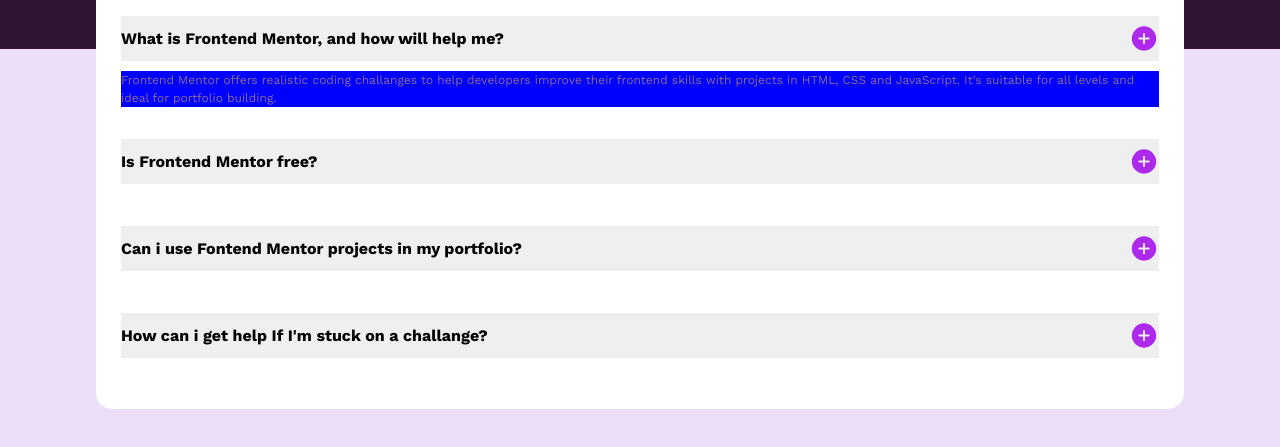
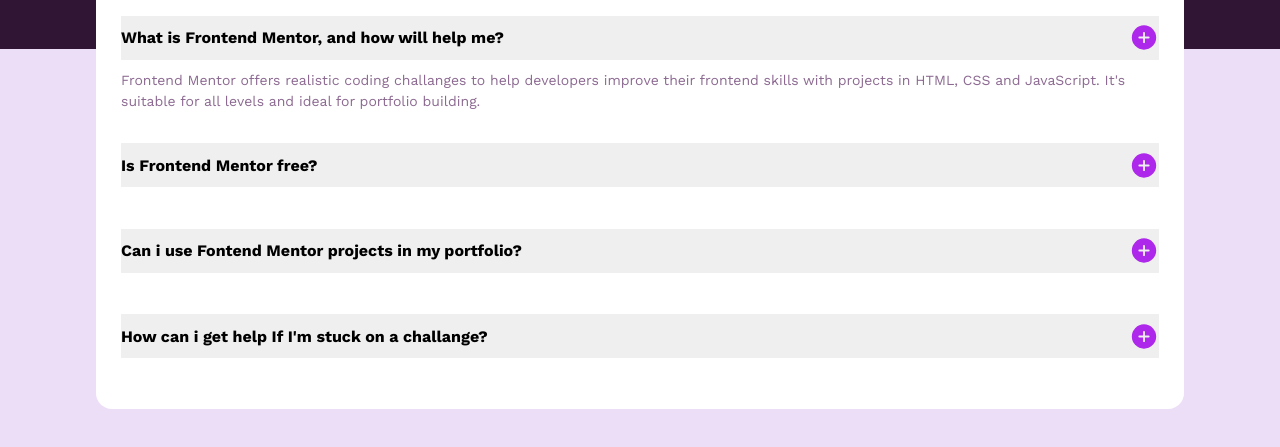
Before and after one commit to SebastianLaka/FAQ-accordion-app, a plain HTML site: page index.html in a window 1280 px wide. Shown: the part 231-678 px from the top of the page. Drawn offline with nearby package versions, Linux system fonts and the light colour scheme.

Commit message:
Change font size content for accordion question

```diff
--- a/sass/_lmd.scss
+++ b/sass/_lmd.scss
@@ -8,9 +8,3 @@
     color: yellow;
   }
 }
-@media (min-width: 1200px) {
-    p {
-      background-color: blue;
-      color: red;
-    }
-  }
--- a/sass/_smd.scss
+++ b/sass/_smd.scss
@@ -40,7 +40,7 @@
             color: $Grayish-purple;
             font-size: 0.75rem;
             line-height: 150%;
-
+            // display: none;
           }
           .accordion-question {
             margin: 0 0 0.75em 0;
@@ -103,6 +103,12 @@
     .faq-accordion {
       .faq-area {
         .accordion-container {
+          &__content{
+            color: $Grayish-purple;
+            font-size: 0.875rem;
+
+
+          }
           .accordion-question {
             &__question {
               font-size: 1rem;
```
Also changed, not shown: css/style.css, 1 other file.
